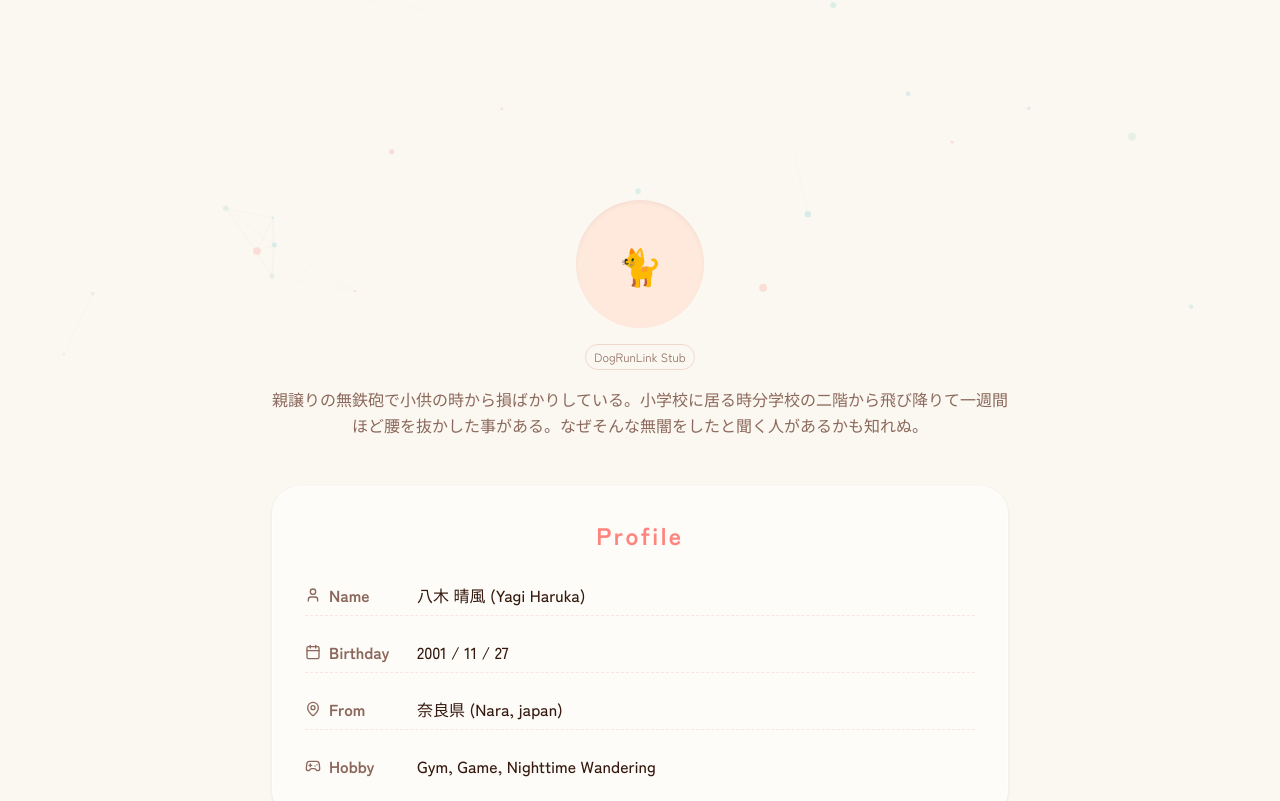
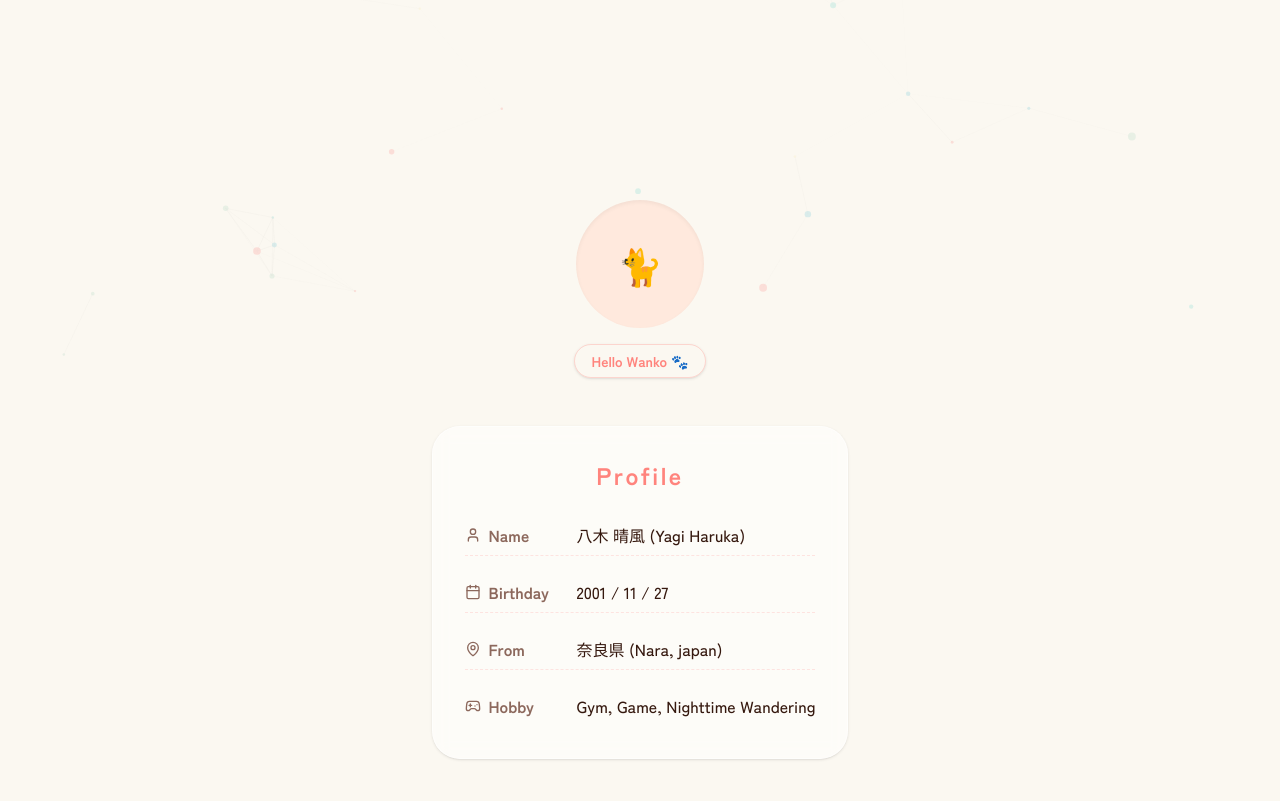
Before and after one commit to haruka-pon/PortfolioVer2.0, a Next.js app: page / in a window 1280 px wide. Shown: the part 440-1241 px from the top of the page. Built offline with nearby package versions, Linux system fonts and the light colour scheme.

Commit message:
feat: プロフィール情報を表示するProfileSectionコンポーネントを新規追加し、Wankoアニメーション機能を実装

```diff
--- a/src/components/sections/profile.tsx
+++ b/src/components/sections/profile.tsx
@@ -1,6 +1,7 @@
 "use client";
 
-import { motion } from "framer-motion";
+import { useState } from "react";
+import { motion, AnimatePresence } from "framer-motion";
 import { User, Calendar, MapPin, Gamepad2 } from "lucide-react";
 
 const PROFILE_ITEMS = [
@@ -11,29 +12,37 @@ const PROFILE_ITEMS = [
 ];
 
 export function ProfileSection() {
+    const [isWankoVisible, setIsWankoVisible] = useState(false);
+
+    const handleWankoClick = () => {
+        if (isWankoVisible) return;
+        setIsWankoVisible(true);
+        setTimeout(() => setIsWankoVisible(false), 2000);
+    };
+
     return (
-        <section id="about" className="py-20 px-4 max-w-3xl mx-auto">
+        <section id="about" className="py-20 px-4 max-w-3xl mx-auto overflow-hidden relative">
             <motion.div
                 initial={{ opacity: 0 }}
                 whileInView={{ opacity: 1 }}
                 viewport={{ once: true }}
                 transition={{ duration: 0.6 }}
-                className="space-y-12"
+                className="space-y-12 relative z-10"
             >
                 <div className="text-center space-y-4">
-                    <div className="w-32 h-32 mx-auto bg-secondary rounded-full flex items-center justify-center text-4xl shadow-inner">
+                    <div className="w-32 h-32 mx-auto bg-secondary rounded-full flex items-center justify-center text-4xl shadow-inner relative">
                         {/* Placeholder for Icon */}
                         🐈
                     </div>
                     <div className="flex justify-center gap-4">
-                        {/* Placeholder for QR Code interaction or visual */}
-                        <div className="text-xs text-muted-foreground border px-2 py-1 rounded-md">
-                            DogRunLink Stub
-                        </div>
+                        <button
+                            onClick={handleWankoClick}
+                            className="text-sm font-bold text-primary border border-primary/30 px-4 py-1.5 rounded-full hover:bg-primary hover:text-white transition-all duration-300 shadow-sm"
+                        >
+                            Hello Wanko 🐾
+                        </button>
                     </div>
-                    <p className="leading-relaxed text-muted-foreground">
-                        親譲りの無鉄砲で小供の時から損ばかりしている。小学校に居る時分学校の二階から飛び降りて一週間ほど腰を抜かした事がある。なぜそんな無闇をしたと聞く人があるかも知れぬ。
-                    </p>
+                    {/* Old text removed as requested */}
                 </div>
 
                 <div className="bg-white/50 dark:bg-black/20 backdrop-blur-sm rounded-3xl p-8 shadow-sm border border-white/50">
@@ -58,6 +67,31 @@ export function ProfileSection() {
                     </div>
                 </div>
             </motion.div>
+
+            {/* Wanko Animation */}
+            <AnimatePresence>
+                {isWankoVisible && (
+                    <motion.div
+                        initial={{ x: "100%", opacity: 0, rotate: 10 }}
+                        animate={{ x: 0, opacity: 1, rotate: 0 }}
+                        exit={{ x: "100%", opacity: 0, rotate: 10 }}
+                        transition={{ type: "spring", stiffness: 100, damping: 15 }}
+                        className="absolute top-20 right-0 md:right-20 z-0 pointer-events-none"
+                    >
+                        <div className="relative">
+                            <img src="/dog-cursor.png" alt="Wanko" className="w-32 h-32 object-contain drop-shadow-xl" />
+                            <motion.div
+                                initial={{ scale: 0, opacity: 0 }}
+                                animate={{ scale: 1, opacity: 1 }}
+                                transition={{ delay: 0.3 }}
+                                className="absolute -top-4 -left-4 bg-white text-black text-xs font-bold px-3 py-1 rounded-full shadow-lg border border-gray-200"
+                            >
+                                Wan! 🐕
+                            </motion.div>
+                        </div>
+                    </motion.div>
+                )}
+            </AnimatePresence>
         </section>
     );
 }
```
